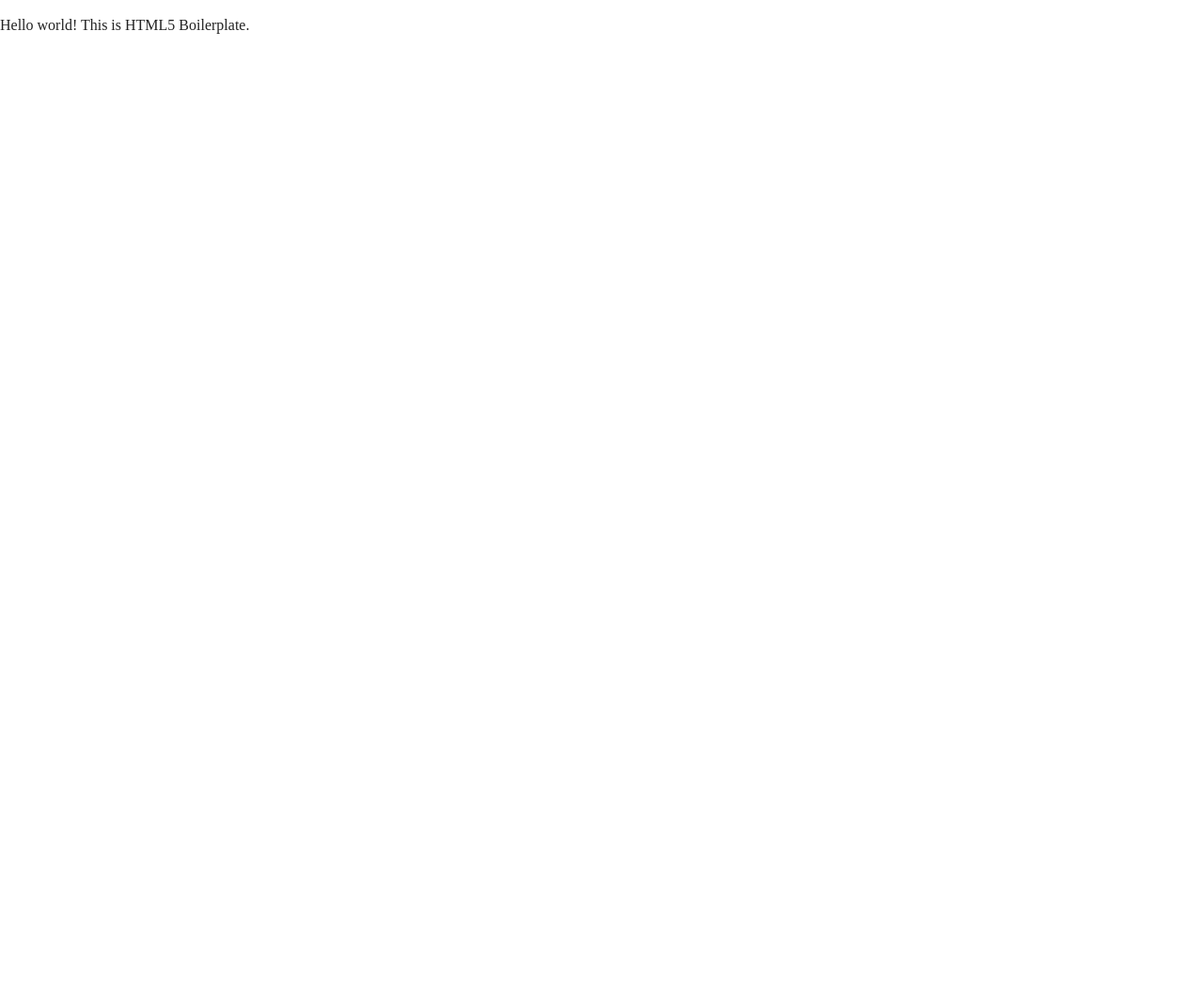
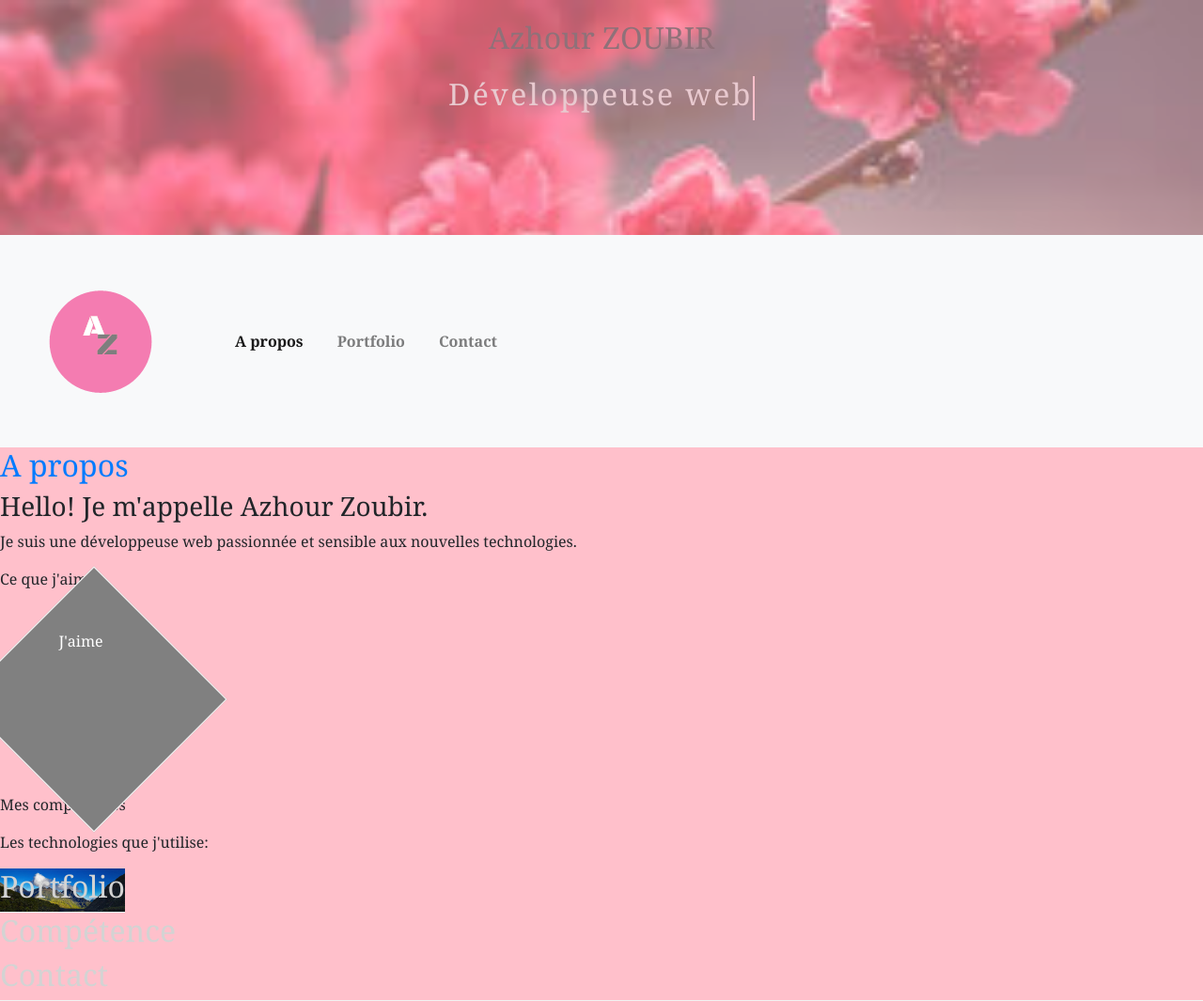
Before and after one commit to azhour/PORTFOLIO, a plain HTML site: page index.html in a window 1280 px wide. Shown: the whole page at 94% size. Before the commit the page ends 800 px from the top, so only its background shows below. Drawn offline with nearby package versions, Linux system fonts and the light colour scheme.

Commit message:
positonnement of elements in index.html page

```diff
--- a/css/main.css
+++ b/css/main.css
@@ -16,8 +16,8 @@ html {
     line-height: 1.4;
 }
 
-/*
- * Remove text-shadow in selection highlight:
+
+ */* Remove text-shadow in selection highlight:
  * https://twitter.com/miketaylr/status/12228805301
  *
  * Vendor-prefixed and regular ::selection selectors cannot be combined:
@@ -98,10 +98,162 @@ textarea {
    ========================================================================== */
 
 
+body{
+  font-family:  Georgia, serif;
+  background: pink;
+}
+
+
+
+.intro1 {
+
+  min-height: 250px;
+  display: flex;
+  flex-direction: row;
+  justify-content: space-between;
+  background: url(../img/intro.jpeg) ;
+  background-size: cover;
+  opacity: 0.5;
+}
+
+.intro {
+  margin: 0 auto;
+  text-align: center;
+}
+
+/*.box logo
+{
+  display: inline-block;
+  background:pink;
+  min-width: 50px;
+  min-height: 50px;
+  transition: transform 300ms ease-in-out;
+  pointer-events: none;
+
+}
+
+.container:hover .box{
+  transform: translate(50px,75px) rotate(20deg);
+} */
+
+li{
+  display: inline-block;
+  margin-left: 10px;
+  margin-right: 10px;
+}
+
+li:hover{
+
+  border-bottom: 5px solid lightgrey;
+
+}
+h2{
+  color: lightgrey
+}
+
+nav li a {
+  display: block;
+  list-style-type: none;
+  font-weight: bold;
+  margin: auto;
+  color:pink;
+  text-decoration: none;
+}
+
+
+
+.about [article] {
+  border-bottom: 1px solid #f1f1f1;
+  background: pink;
+  color: #fff;
+
+}
+
+.portfolio{
+  background: #f8f8f8;
+  border-bottom: 1px solid #f1f1f1;
+  color:lightgrey;
+
+}
+
+.contact{
+  border-bottom: 1px solid #f1f1f1;
+  background: pink;
+  color: #fff;
+}
 
 
 
 
+/*.container{
+  min-width: 50px;
+  min-height: 50px;
+  border: 10px solid #999;
+  background: url("../img/logo.png");
+  background-size: cover;
+
+}
+
+*/
+
+  .about{
+    background: pink;
+
+
+  }
+
+  .portfolio{
+    background: url("../img/header3.jpeg");
+    height: 100%;
+    background-size: cover;
+    display: table;
+    top: 0;
+  }
+
+
+
+
+      .typewriter {
+        width: auto;
+        overflow: hidden; /* Ensures the content is not revealed until the animation */
+        border-right: .15em solid pink; /* The typwriter cursor */
+        white-space: nowrap; /* Keeps the content on a single line */
+        margin: 0 auto; /* Gives that scrolling effect as the typing happens */
+        letter-spacing: .15em; /* Adjust as needed */
+        animation:
+          typing 3.5s steps(40, end),
+          blink-caret .75s step-end infinite;
+      }
+
+      /* The typing effect */
+      @keyframes typing {
+        from { width: 0 }
+        to { width: 100% }
+      }
+
+      /* The typewriter cursor effect */
+      @keyframes blink-caret {
+        from, to { border-color: transparent }
+        50% { border-color: pink }
+      }
+
+
+
+
+
+      .trapeze {
+      width: 200px;
+      height: 200px;
+      background: grey;
+      color: white;
+      transform: rotate(45deg);
+      border:1px solid white;
+      }
+
+      .trapeze p{
+        transform: rotate(-45deg);
+
+      }
 
 
 
--- a/index.html
+++ b/index.html
@@ -1,17 +1,17 @@
 <!doctype html>
-<html class="no-js" lang="">
+<html  lang="fr">
 
 <head>
   <meta charset="utf-8">
   <meta http-equiv="x-ua-compatible" content="ie=edge">
-  <title></title>
-  <meta name="description" content="">
+  <title>Azhour ZOUBIR</title>
+  <meta name="description" content="Portfolio">
   <meta name="viewport" content="width=device-width, initial-scale=1, shrink-to-fit=no">
 
   <link rel="manifest" href="site.webmanifest">
   <link rel="apple-touch-icon" href="icon.png">
   <!-- Place favicon.ico in the root directory -->
-
+  <link rel="stylesheet" href="https://stackpath.bootstrapcdn.com/bootstrap/4.1.2/css/bootstrap.min.css" integrity="sha384-Smlep5jCw/wG7hdkwQ/Z5nLIefveQRIY9nfy6xoR1uRYBtpZgI6339F5dgvm/e9B" crossorigin="anonymous">
   <link rel="stylesheet" href="css/normalize.css">
   <link rel="stylesheet" href="css/main.css">
 </head>
@@ -22,12 +22,95 @@
   <![endif]-->
 
   <!-- Add your site or application content here -->
-  <p>Hello world! This is HTML5 Boilerplate.</p>
+<header class="intro1">
+  <div class="intro">
+  <h1>Azhour ZOUBIR</h1>
+  <div class="typewriter"><h2>Développeuse web</h2></div>
+</div>
+</header>
+
+<div class="contain">
+
+  <nav class="navbar navbar-expand-lg navbar-light bg-light">
+  <a class="navbar-brand" href="#"><img src="img/logo.png" alt="logo"></a>
+  <button class="navbar-toggler" type="button" data-toggle="collapse" data-target="#navbarNav" aria-controls="navbarNav" aria-expanded="false" aria-label="Toggle navigation">
+    <span class="navbar-toggler-icon"></span>
+  </button>
+  <div class="collapse navbar-collapse" id="navbarNav">
+    <ul class="navbar-nav">
+      <li class="nav-item active">
+        <a class="nav-link" href="#">A propos <span class="sr-only">(current)</span></a>
+      </li>
+      <li class="nav-item">
+        <a class="nav-link" href="#">Portfolio</a>
+      </li>
+      <li class="nav-item">
+        <a class="nav-link" href="#">Contact</a>
+      </li>
+    </ul>
+  </div>
+</nav>
+  <!-- <header class="nav">
+    <div class="container">
+<div class="box"></div>
+</div>
+  <nav>
+    <ul>
+      <li><a href="#about">A propos</a></li>
+      <li><a href="#portfolio">Portfolio</a></li>
+      <li><a href="#compétence">Compétences</a></li>
+      <li><a href="#contact">Contact</a></li>
+    </ul>
+  </nav>
+</header> -->
+
+<section class="about">
+  <div class="about-content">
+    <h2><a href="#about">A propos</a></h2>
+    <h3>Hello! Je m'appelle Azhour Zoubir.</h3>
+    <p>Je suis une développeuse web passionnée et sensible aux nouvelles technologies.</p>
+    <p class="spinner">Ce que j'aime <span></span><span></span><span></span></p>
+  <div class="trapeze">
+    <p>J'aime</p>
+  </div>
+    <p>Mes compétences</p>
+    <p>Les technologies que j'utilise:</p>
+  </div>
+</section>
+
+<section class="portfolio">
+<article>
+  <h2>Portfolio</h2>
+</article>
+</section>
+
+<section class="compétence">
+  <article>
+    <h2>Compétence</h2>
+  </article>
+
+</section>
+
+<section class="contact">
+<article>
+  <h2>Contact</h2>
+
+
+</article>
+</section>
+</div>
+
+
+
   <script src="js/vendor/modernizr-3.6.0.min.js"></script>
   <script src="https://code.jquery.com/jquery-3.3.1.min.js" integrity="sha256-FgpCb/KJQlLNfOu91ta32o/NMZxltwRo8QtmkMRdAu8=" crossorigin="anonymous"></script>
   <script>window.jQuery || document.write('<script src="js/vendor/jquery-3.3.1.min.js"><\/script>')</script>
   <script src="js/plugins.js"></script>
   <script src="js/main.js"></script>
+  <!-- script bootstrap -->
+  <script src="https://code.jquery.com/jquery-3.3.1.slim.min.js" integrity="sha384-q8i/X+965DzO0rT7abK41JStQIAqVgRVzpbzo5smXKp4YfRvH+8abtTE1Pi6jizo" crossorigin="anonymous"></script>
+<script src="https://cdnjs.cloudflare.com/ajax/libs/popper.js/1.14.3/umd/popper.min.js" integrity="sha384-ZMP7rVo3mIykV+2+9J3UJ46jBk0WLaUAdn689aCwoqbBJiSnjAK/l8WvCWPIPm49" crossorigin="anonymous"></script>
+<script src="https://stackpath.bootstrapcdn.com/bootstrap/4.1.2/js/bootstrap.min.js" integrity="sha384-o+RDsa0aLu++PJvFqy8fFScvbHFLtbvScb8AjopnFD+iEQ7wo/CG0xlczd+2O/em" crossorigin="anonymous"></script>
 
   <!-- Google Analytics: change UA-XXXXX-Y to be your site's ID. -->
   <script>
```
Also changed, not shown: img/header.jpeg (added), img/header2.jpeg (added), img/header3.jpeg (added), img/intro.jpeg (added), img/logo.png (added).
